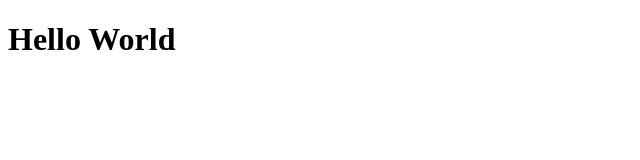
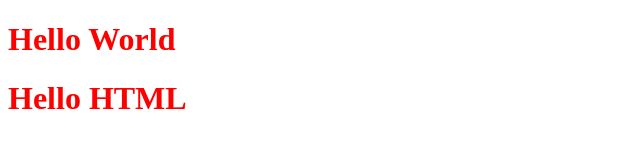
Before and after one commit to Enochung/testGithub, a plain HTML site: page index.html in a window 1280 px wide. Shown: the whole page, without its empty margins (0-640 px from the left). Drawn offline with Linux system fonts and the light colour scheme.

Commit message:
新增標題標籤

```diff
--- a/CSS/all.css
+++ b/CSS/all.css
@@ -1,3 +1,6 @@
 body{
     color: #000;
 }
+h1{
+    color: red;
+}
--- a/index.html
+++ b/index.html
@@ -10,5 +10,6 @@
 </head>
 <body>
     <h1>Hello World</h1>
+    <h1>Hello HTML</h1>
 </body>
 </html>
```
